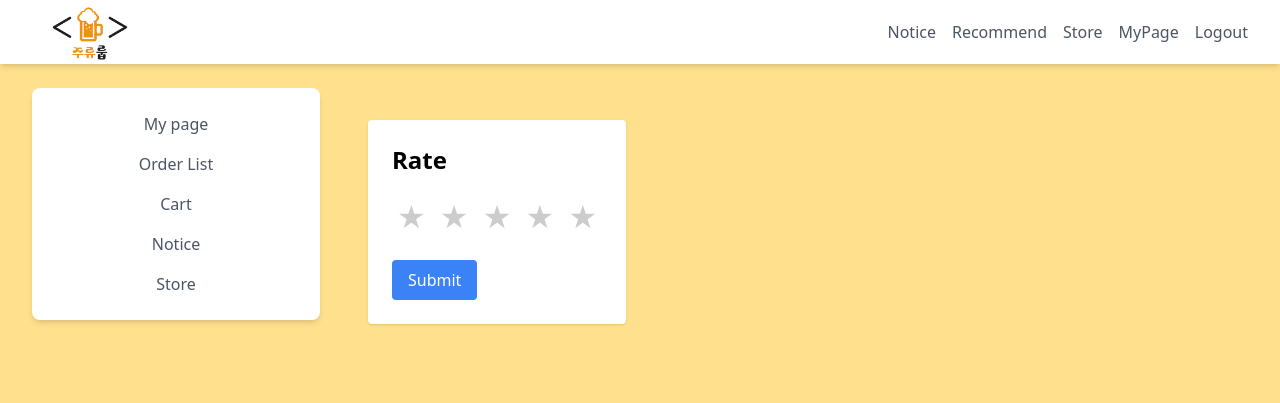
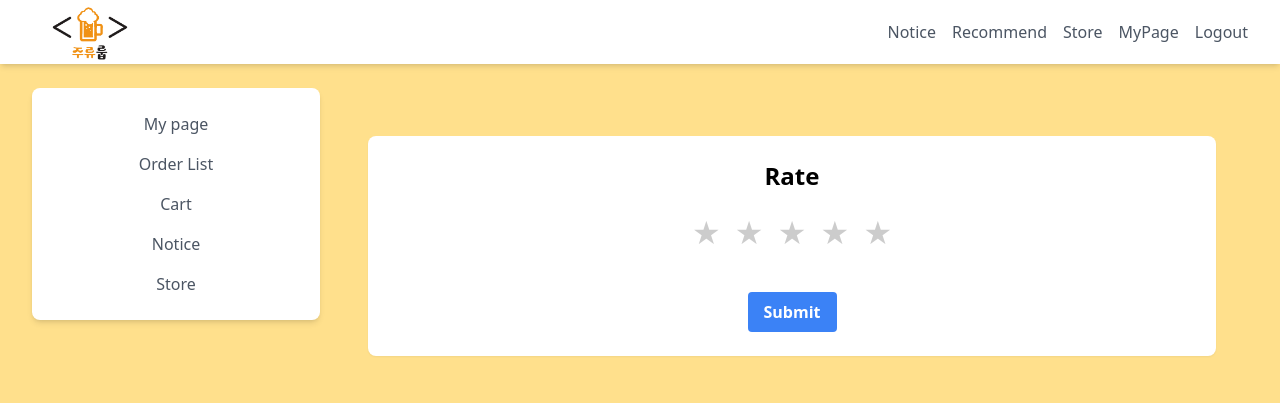
Before and after one commit to mchaewon/alcohol_order_service, a Flask app: template templates/star.html in a window 1280 px wide. Shown: the top 403 px of the page. Run offline with Flask 2, Linux system fonts and the light colour scheme; the template is opened without the code that fills it, so the values that code supplies are empty; some libraries are stand-ins or nearby versions.

Commit message:
star modify

```diff
--- a/templates/star.html
+++ b/templates/star.html
@@ -32,22 +32,27 @@
     <div class="max-w-7xl mx-auto py-6 sm:px-6 lg:px-8 flex">
         <!-- 메뉴 박스 크게 하기 -->
         {% include 'lib/mymenu.html' %}
-            <main class="flex-1 p-8 flex items-center">
-                <div class="bg-white p-6 rounded shadow">
-                    <h1 class="text-2xl font-bold mb-4">Rate</h1>
-                    <form class="flex items-center space-x-4">
-                        <div class="star-rating">
+        <main class="flex-1">
+            <div class="py-12">
+                <div class="max-w-7xl mx-auto sm:px-6 lg:px-8">
+                    <div class="bg-white overflow-hidden shadow-sm sm:rounded-lg p-6">
+                        <div class="text-center">
+                            <h2 class="text-2xl font-bold mb-4">Rate</h2>
+                            <div class="star-rating mb-4">
                                 <input type="radio" id="star5" name="rating" value="5"><label for="star5" title="5 stars">★</label>
                                 <input type="radio" id="star4" name="rating" value="4"><label for="star4" title="4 stars">★</label>
                                 <input type="radio" id="star3" name="rating" value="3"><label for="star3" title="3 stars">★</label>
                                 <input type="radio" id="star2" name="rating" value="2"><label for="star2" title="2 stars">★</label>
                                 <input type="radio" id="star1" name="rating" value="1"><label for="star1" title="1 star">★</label>
                             </div>
-                    </form>
-                    <button type="submit" class="mt-5 px-4 py-2 bg-blue-500 text-white rounded hover:bg-blue-600">Submit</button>
+                            <button onclick="window.location.href='nextpage.html'" class="mt-5 bg-blue-500 hover:bg-blue-700 text-white font-bold py-2 px-4 rounded">
+                                Submit
+                            </button>
+                        </div>
+                    </div>
+                </div>
             </div>
         </main>
-        </div>
     </div>
     <script>
         // Add any JavaScript you need here
```
Lines whose indentation alone changed are shown as unchanged.
